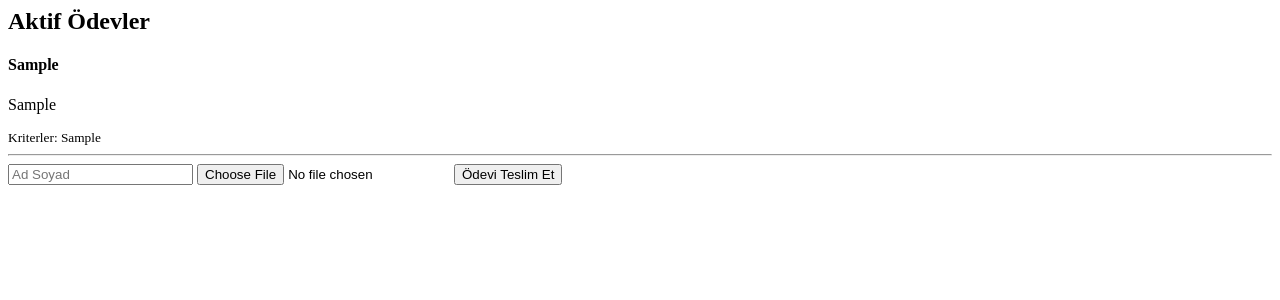
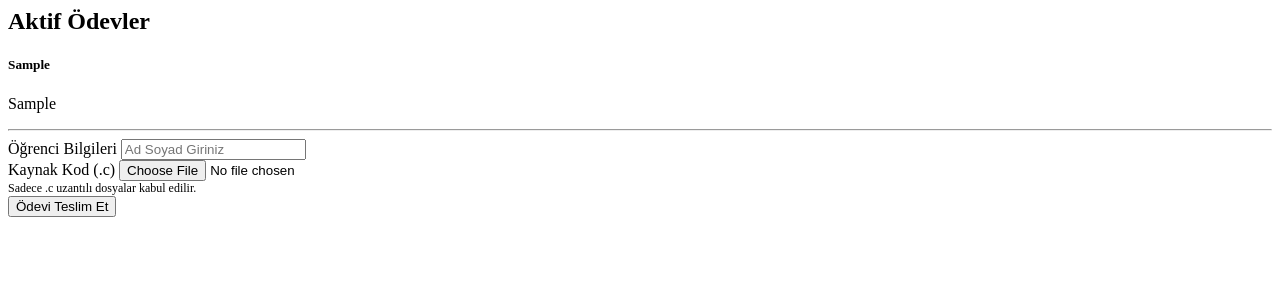
Before and after one commit to semanurozyilmaz/degerlendirme_sistemi, a Flask app: page / in a window 1280 px wide. Shown: the top 300 px of the page. Run offline with Flask 3, Linux system fonts and the light colour scheme; tables that the repository leaves empty hold one stand-in row (values such as "Sample post").

Commit message:
edited ui

```diff
--- a/yukleme_sistemi/templates/index.html
+++ b/yukleme_sistemi/templates/index.html
@@ -1,17 +1,45 @@
-<h2>Aktif Ödevler</h2>
-{% for odev in aktif_odevler %}
-<div class="card mb-3">
-    <div class="card-body">
-        <h4>{{ odev.baslik }}</h4>
-        <p>{{ odev.tanim }}</p>
-        <small>Kriterler: {{ odev.kriterler }}</small>
-        <hr>
-        <form action="/yukle" method="post" enctype="multipart/form-data">
-            <input type="hidden" name="odev_id" value="{{ odev.id }}">
-            <input type="text" name="ad" placeholder="Ad Soyad" required>
-            <input type="file" name="dosya" accept=".c" required>
-            <button type="submit">Ödevi Teslim Et</button>
-        </form>
+<div class="container mt-5">
+    <h2 class="mb-4 text-primary border-bottom pb-2">
+        <i class="fas fa-book-open me-2"></i>Aktif Ödevler
+    </h2>
+
+    <div class="row">
+        {% for odev in aktif_odevler %}
+        <div class="col-md-6 col-lg-4 mb-4">
+            <div class="card h-100 shadow-sm border-0 rounded-3">
+                <div class="card-header bg-dark text-white p-3">
+                    <h5 class="card-title mb-0">{{ odev.baslik }}</h5>
+                </div>
+                <div class="card-body d-flex flex-column">
+                    <p class="card-text text-muted flex-grow-1">
+                        {{ odev.tanim }}
+                    </p>
+
+                    <hr class="my-3">
+
+                    <form action="/yukle" method="post" enctype="multipart/form-data">
+                        <input type="hidden" name="odev_id" value="{{ odev.id }}">
+
+                        <div class="mb-3">
+                            <label class="form-label small fw-bold">Öğrenci Bilgileri</label>
+                            <input type="text" name="ad" class="form-control form-control-sm"
+                                placeholder="Ad Soyad Giriniz" required>
+                        </div>
+
+                        <div class="mb-3">
+                            <label class="form-label small fw-bold">Kaynak Kod (.c)</label>
+                            <input type="file" name="dosya" class="form-control form-control-sm" accept=".c" required>
+                            <div class="form-text" style="font-size: 0.75rem;">Sadece .c uzantılı dosyalar kabul edilir.
+                            </div>
+                        </div>
+
+                        <button type="submit" class="btn btn-primary btn-sm w-100 mt-2">
+                            <i class="fas fa-upload me-1"></i>Ödevi Teslim Et
+                        </button>
+                    </form>
+                </div>
+            </div>
+        </div>
+        {% endfor %}
     </div>
 </div>
-{% endfor %}
```
Also changed, not shown: yukleme_sistemi/templates/login.html (+6 -6 lines).
